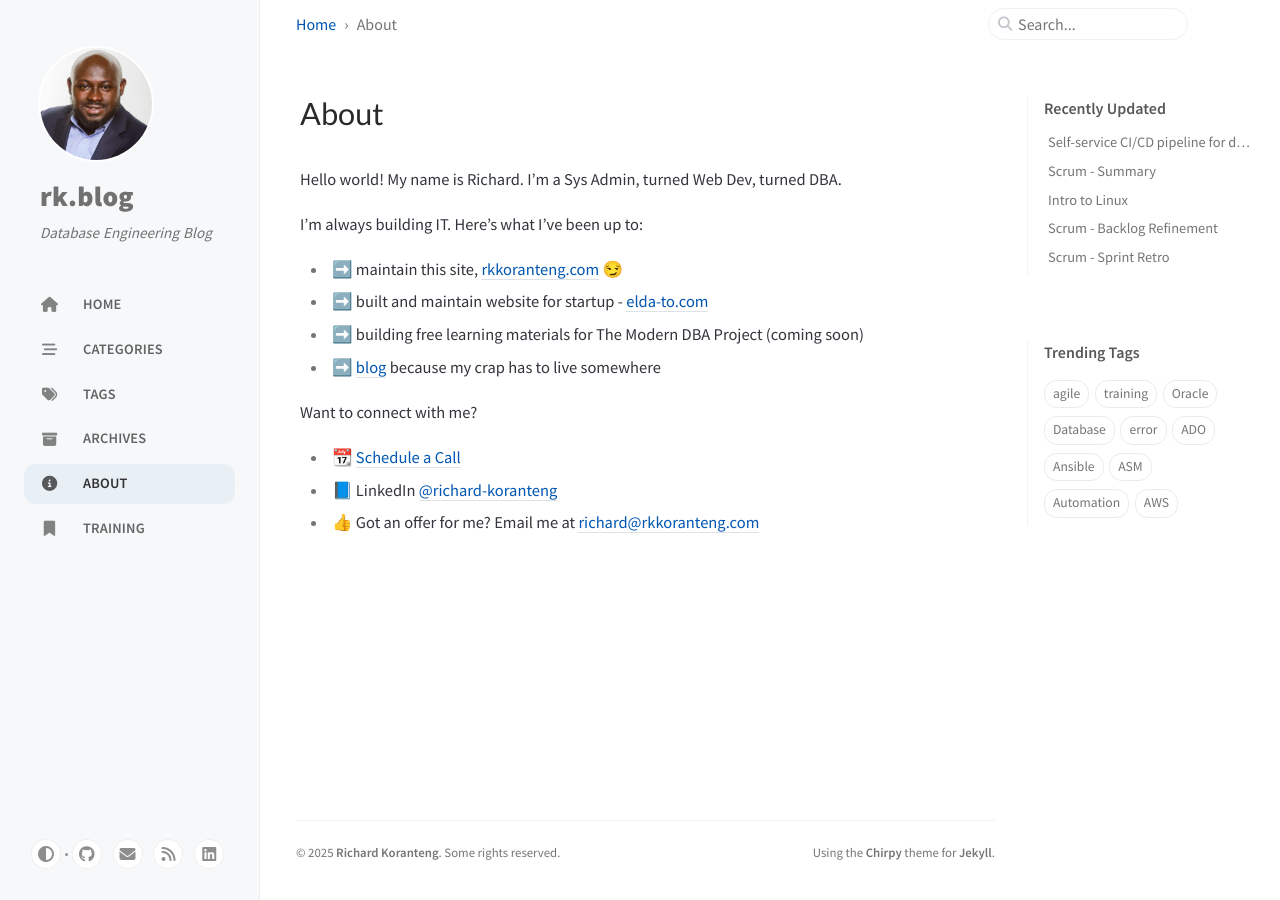
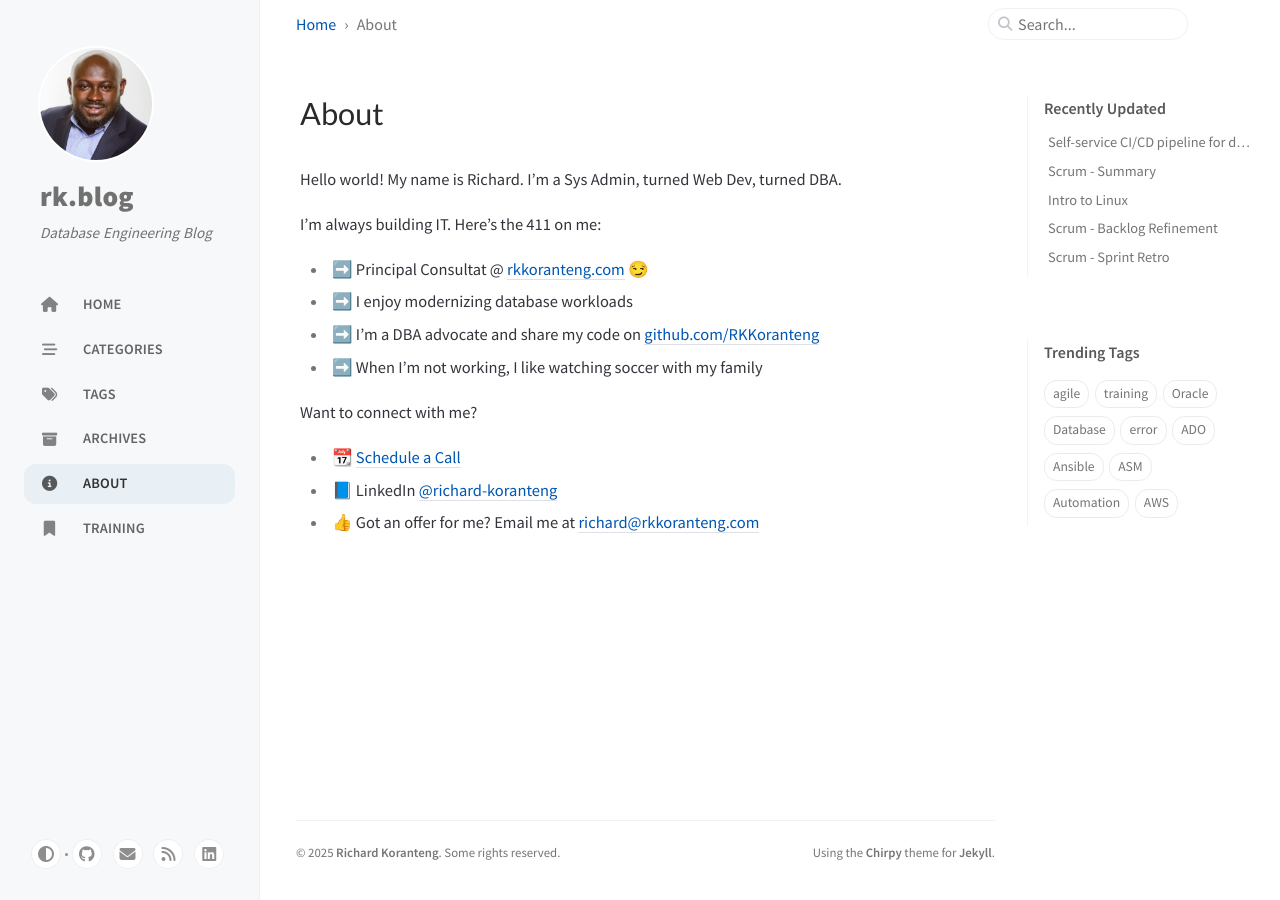
Before and after one commit to RKKoranteng/rkkoranteng-blog, a Jekyll site: the page built from _tabs/about.md, in a window 1280 px wide. Built offline with Jekyll 4.4.1, drawn with Linux system fonts in a browser that asks for light colours; cached includes are drawn as plain includes.

Commit message:
update 'about me'

```diff
--- a/_tabs/about.md
+++ b/_tabs/about.md
@@ -6,12 +6,12 @@ order: 4
 
 Hello world! My name is Richard. I'm a Sys Admin, turned Web Dev, turned DBA.
 
-I'm always building IT. Here's what I've been up to:
+I'm always building IT. Here's the 411 on me:
 
-* ➡️ maintain this site, [rkkoranteng.com](https://rkkoranteng.com) 😏
-* ➡️ built and maintain website for startup - [elda-to.com](https://elda-to.com/)
-* ➡️ building free learning materials for The Modern DBA Project (coming soon)
-* ➡️ [blog](https://rkkoranteng.com/categories/) because my crap has to live somewhere
+* ➡️ Principal Consultat @ [rkkoranteng.com](https://rkkoranteng.com) 😏
+* ➡️ I enjoy modernizing database workloads
+* ➡️ I'm a DBA advocate and share my code on [github.com/RKKoranteng](https://github.com/rkkoranteng)
+* ➡️ When I'm not working, I like watching soccer with my family
 
 Want to connect with me?
 * 📆 [Schedule a Call](https://calendar.google.com/calendar/u/0/appointments/schedules/AcZssZ2BMW_ebBrDPEnl5n3oiZziXvGFj0LRBzxEQZTsjCmE_M-OWgymxc6LqCIRmCe96LgKfmeK87OT)
```
